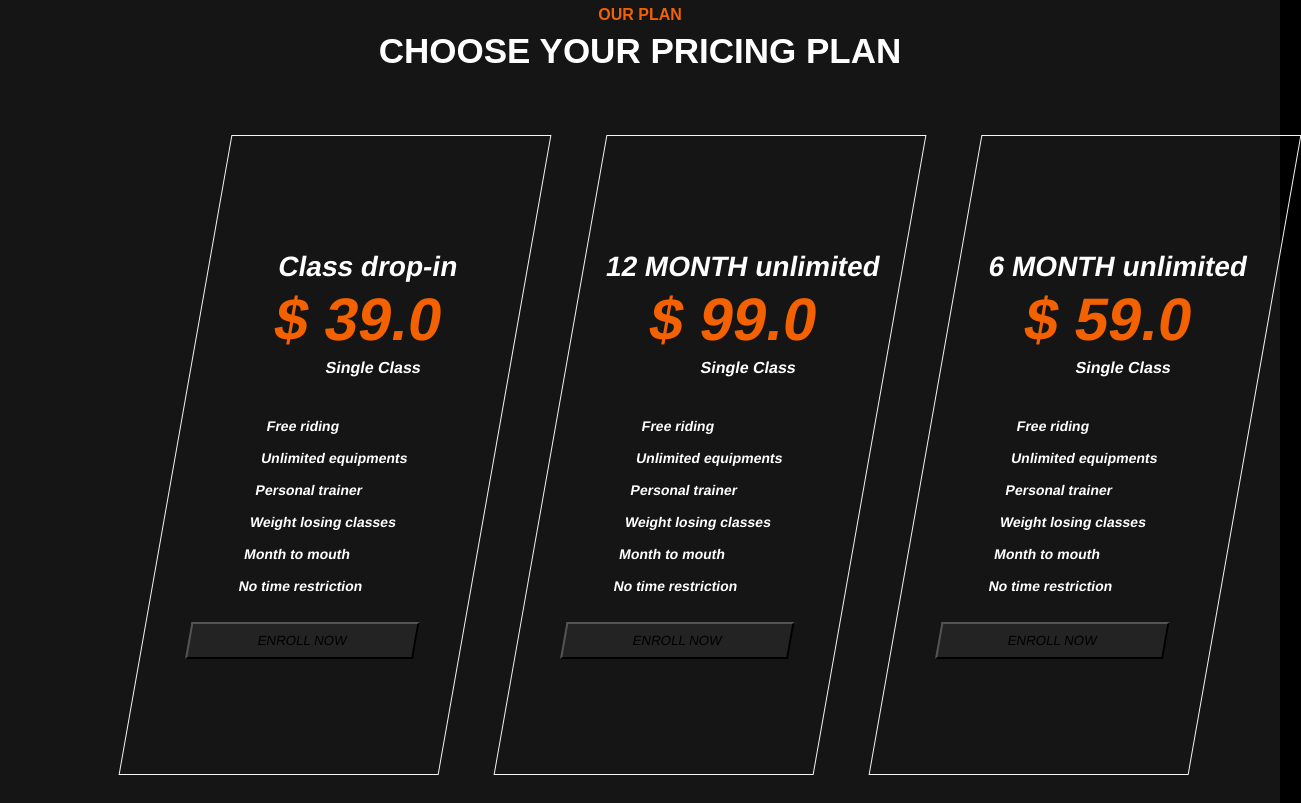
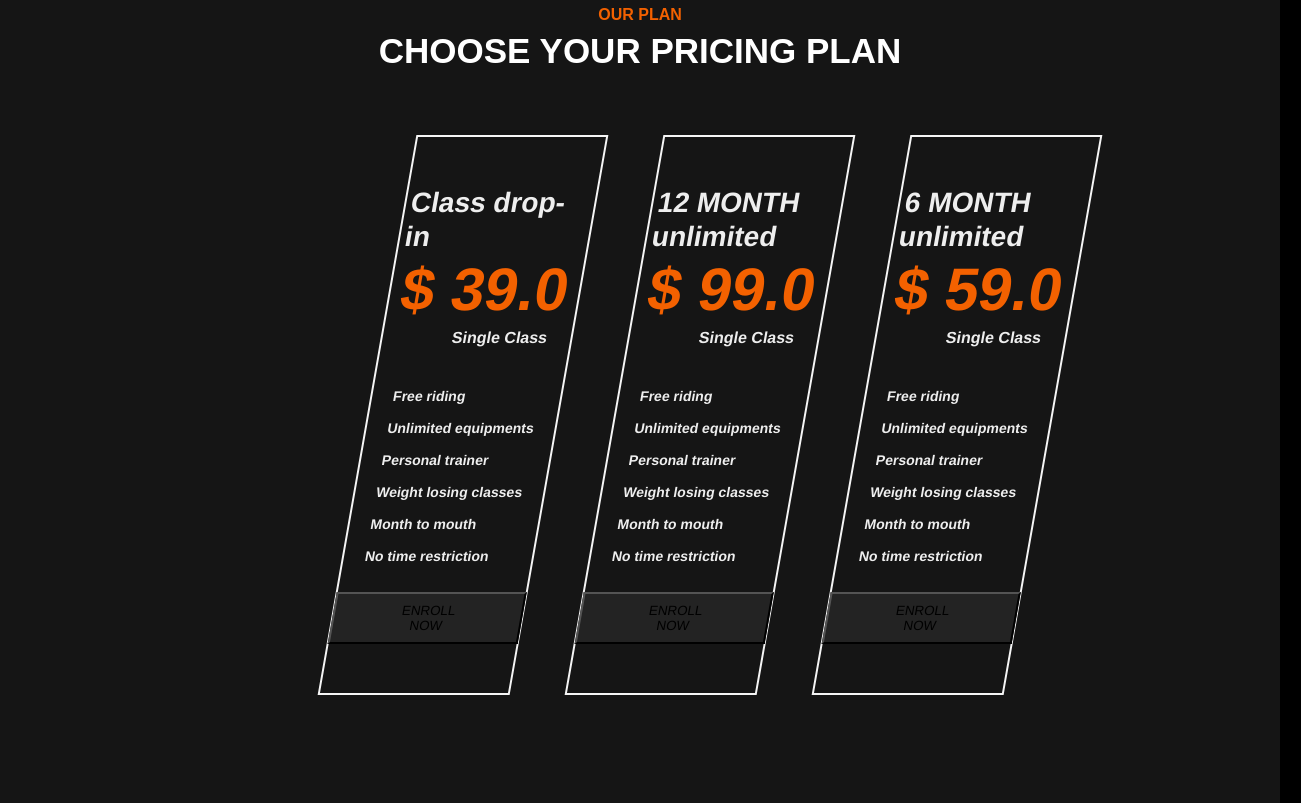
Before and after one commit to 13mritu/Gym-project, a plain HTML site: page index.html in a window 1280 px wide. Shown: the part 2077-2880 px from the top of the page, 1301 px wide, since content can reach past the window. Drawn offline with Linux system fonts and the light colour scheme.

Commit message:
Update style.css

```diff
--- a/style.css
+++ b/style.css
@@ -410,29 +410,37 @@ body{
           transform: skewX(-10deg);
     }
 } */
-.plan-box{
-    /* position: relative; */
-    /* top: 50px;
-    left: 40px; */
+.plan-box {
   gap: 15px;
   align-items: center;
-    border: solid 1px whitesmoke;
-        /* background:rgb(169, 29, 58); */
+  border: solid 2px whitesmoke;
   display: flex;
   justify-content: center;
   flex-direction: column;
   color: rgb(238, 238, 238);
-        height: 80vh;
-        width: 25vw;
+  height: 70vh;
+  width: 15vw;
   margin-top: 30px;
   padding: 0.24em 0.3em 0.25em;
   -webkit-transform: skewX(-10deg);
   -moz-transform: skewX(-10deg);
   -ms-transform: skewX(-10deg);
-          transform: skewX(-10deg);
+  transform: skewX(-10deg);
+  transition: background-color 0.3s ease, color 0.3s ease; /* Smooth transition for background and color */
 }
+
+.plan-box li {
+  list-style: none;
+}
+
+.plan-box:hover {
+  cursor: pointer;
+  background-color: white; /* Change background to white on hover */
+  color: black; /* Change text color to black on hover */
+}
+
 .plan-text h2{
-  color: rgb(255, 255, 255);
+
   font-size: 28px;
   line-height: 34px;
   font-weight: 600;
@@ -457,7 +465,7 @@ body{
   font-size: 16px;
   line-height: 24px;
   font-weight: 700;
-  color: rgb(255, 255,255) ;
+
 }
 .list
 {
@@ -466,7 +474,7 @@ body{
   font-size: 14px;
   line-height: 32px;
   font-weight: 600;
-  color:rgb(255, 255, 255)  ;
+
 }
 .plan-btn
 {
@@ -474,14 +482,8 @@ body{
   padding: 9px 67px;
   background-color: rgb(35, 35, 35);
 }
-.plan-box li{
-    list-style: none;
 
-}
-.plan-box:hover{
-    cursor: pointer;
-   background-color:rgb(61, 202, 30) ;
-}
+
 *{
     margin: 0px;
     padding: 0px;
```
Lines whose indentation alone changed are shown as unchanged.
